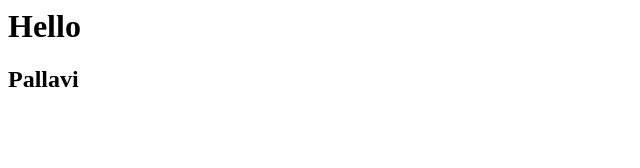
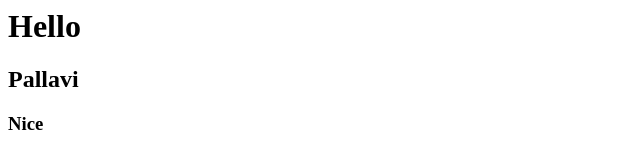
Before and after one commit to pallavikanki/Project, a plain HTML site: page index.html in a window 1280 px wide. Shown: the full height of the page, 0-640 px from the left. Drawn offline with Linux system fonts and the light colour scheme.

Commit message:
second change

```diff
--- a/index.html
+++ b/index.html
@@ -2,5 +2,6 @@
     <head>
         <h1>Hello</h1>
         <h2>Pallavi</h2>
+        <h3>Nice</h3>
     </head>
 </html>
```
